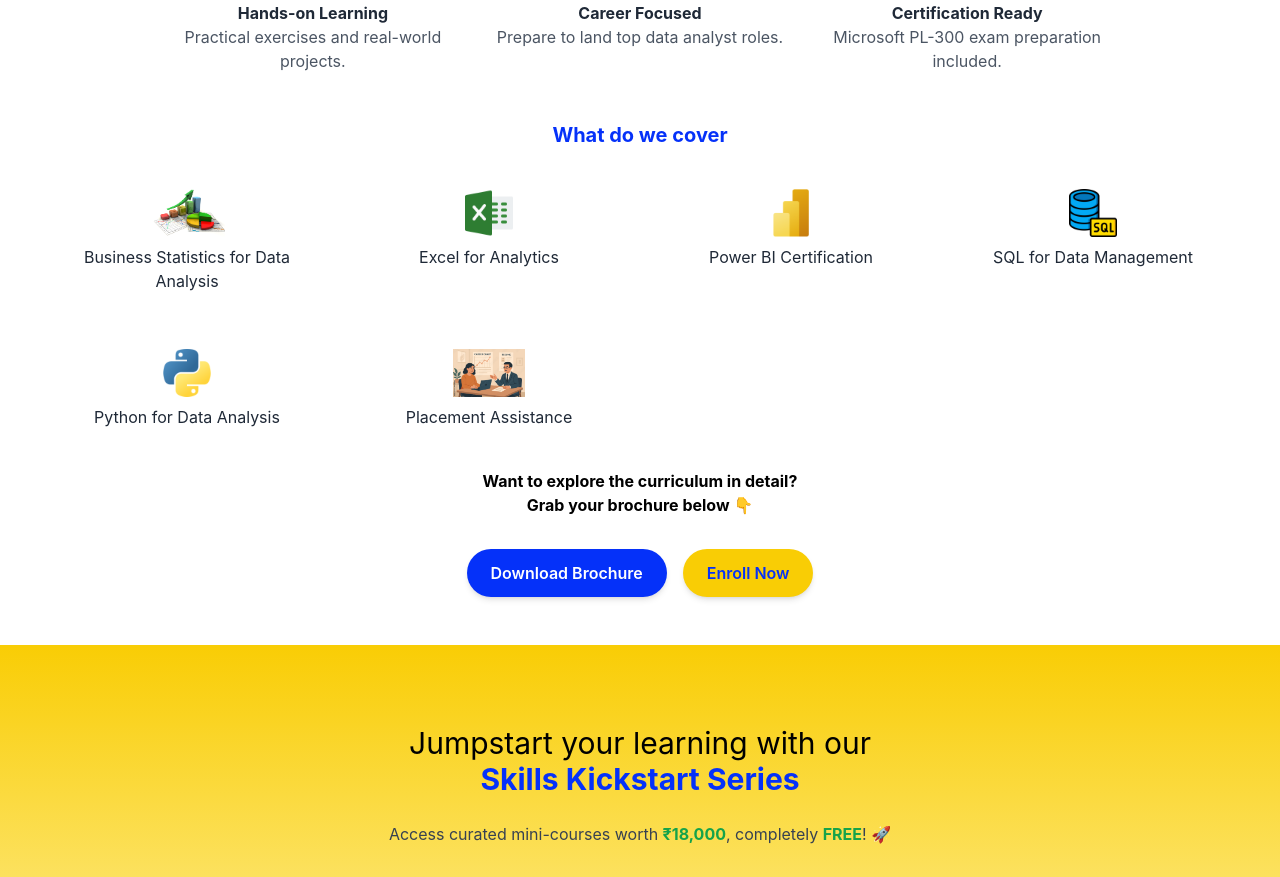
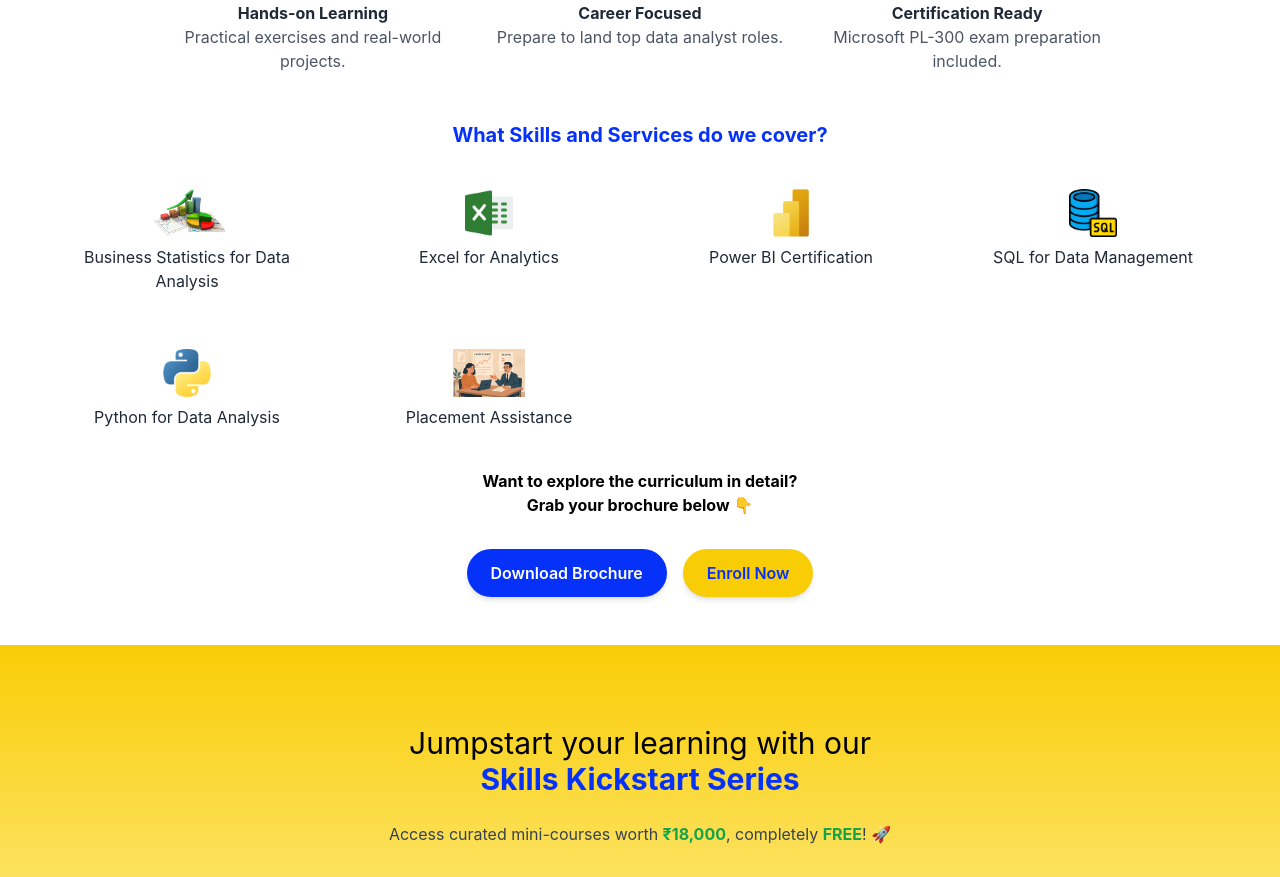
Before and after one commit to sanjeev699/certifa_rebel, a React (Create React App) app: page / in a window 1280 px wide. Shown: the part 4960-5837 px from the top of the page. Built offline with nearby package versions, Linux system fonts and the light colour scheme.

Commit message:
Update ProgramDetailsSection.jsx

```diff
--- a/src/components/ProgramDetailsSection.jsx
+++ b/src/components/ProgramDetailsSection.jsx
@@ -89,7 +89,7 @@ const ProgramDetailsSection = () => {
 {/* Skills Covered */}
  <div className="max-w-7xl mx-auto px-6 md:px-12 mt-12 mb-4">
   <h2 className="text-lg md:text-xl font-bold text-center text-brandBlue mb-6"> {/* reduced mb-8 -> 6 */}
-    What do we cover
+    What Skills and Services do we cover?
   </h2>
   <div className="grid grid-cols-1 sm:grid-cols-2 md:grid-cols-4 gap-6 justify-items-center">
     {[{logo: bsLogo, title: "Business Statistics for Data Analysis"},
```
